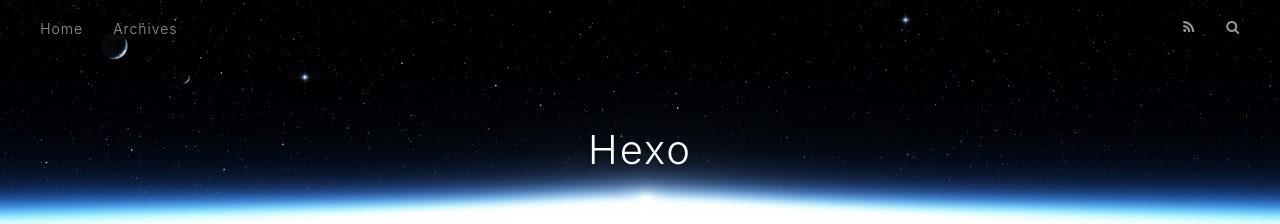
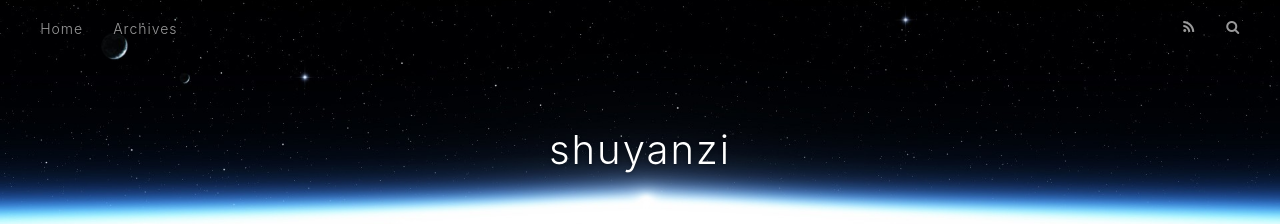
Before and after one commit to shuyanzi/shuyanzi.github.io, a plain HTML site: page 2018/11/05/hello-world/index.html in a window 1280 px wide. Shown: the top 224 px of the page. Drawn offline with nearby package versions, Linux system fonts and the light colour scheme.

Commit message:
Site updated: 2018-11-05 13:43:50

```diff
--- a/2018/11/05/hello-world/index.html
+++ b/2018/11/05/hello-world/index.html
@@ -38,7 +38,7 @@
   <div id="header-outer" class="outer">
     <div id="header-title" class="inner">
       <h1 id="logo-wrap">
-        <a href="/" id="logo">Hexo</a>
+        <a href="/" id="logo">shuyanzi</a>
       </h1>
 
     </div>
```
Also changed, not shown: archives/index.html (+1 -1 lines), index.html (+1 -1 lines).
